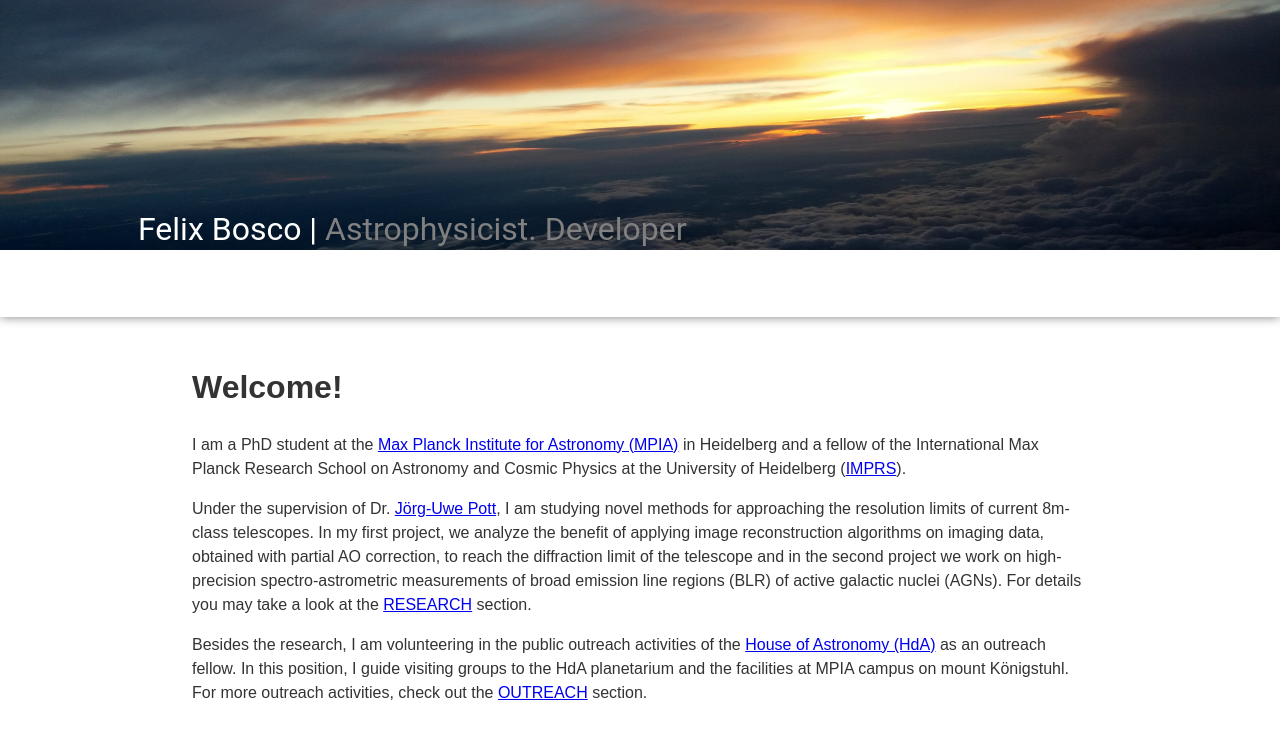
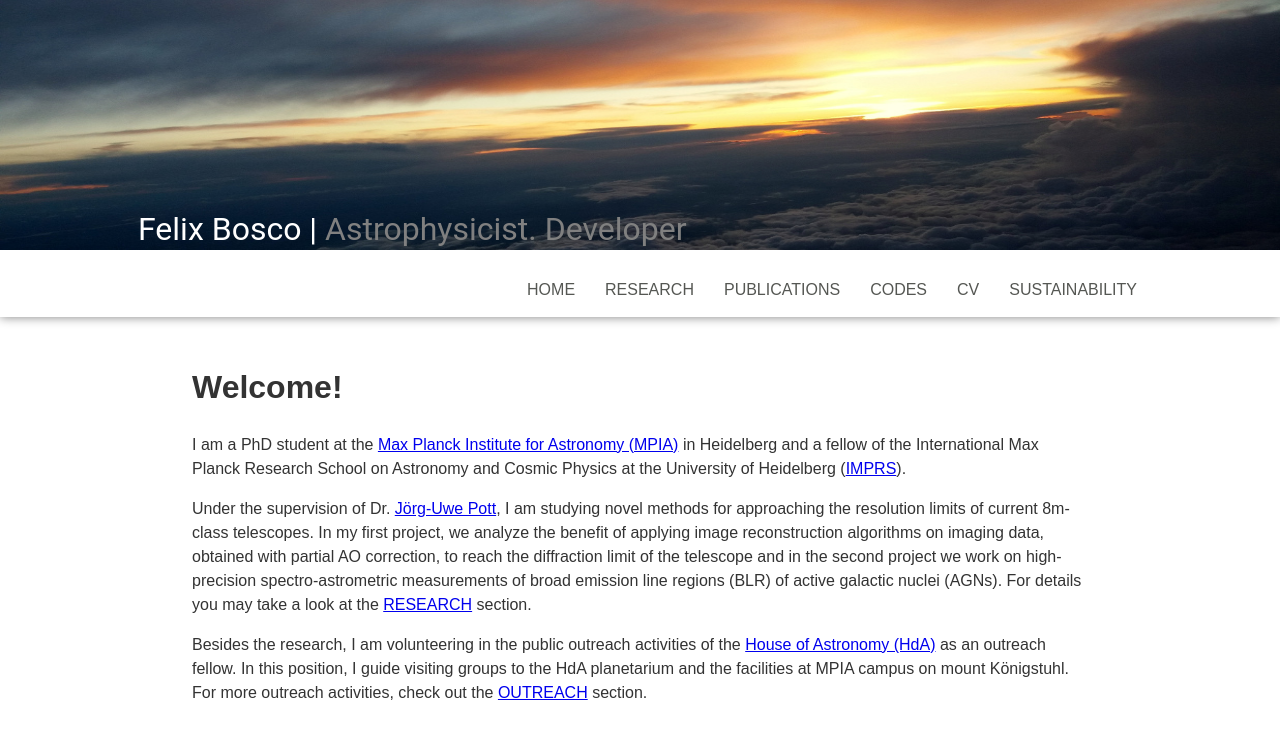
Before and after one commit to felixbosco/felixbosco.github.io, a Jekyll site: the page built from index.html, in a window 1280 px wide. Shown: the top 739 px of the page. Built offline with Jekyll 4.4.1, drawn with Linux system fonts in a browser that asks for light colours.

Commit message:
Change nav-bar font colro to grey

```diff
--- a/assets/css/style.css
+++ b/assets/css/style.css
@@ -40,7 +40,7 @@ nav li {
 }
 nav li a {
   display: block;
-  color: white;
+  color: #555753;
   text-align: center;
   padding: 15px 15px;
   text-decoration: none;
```
